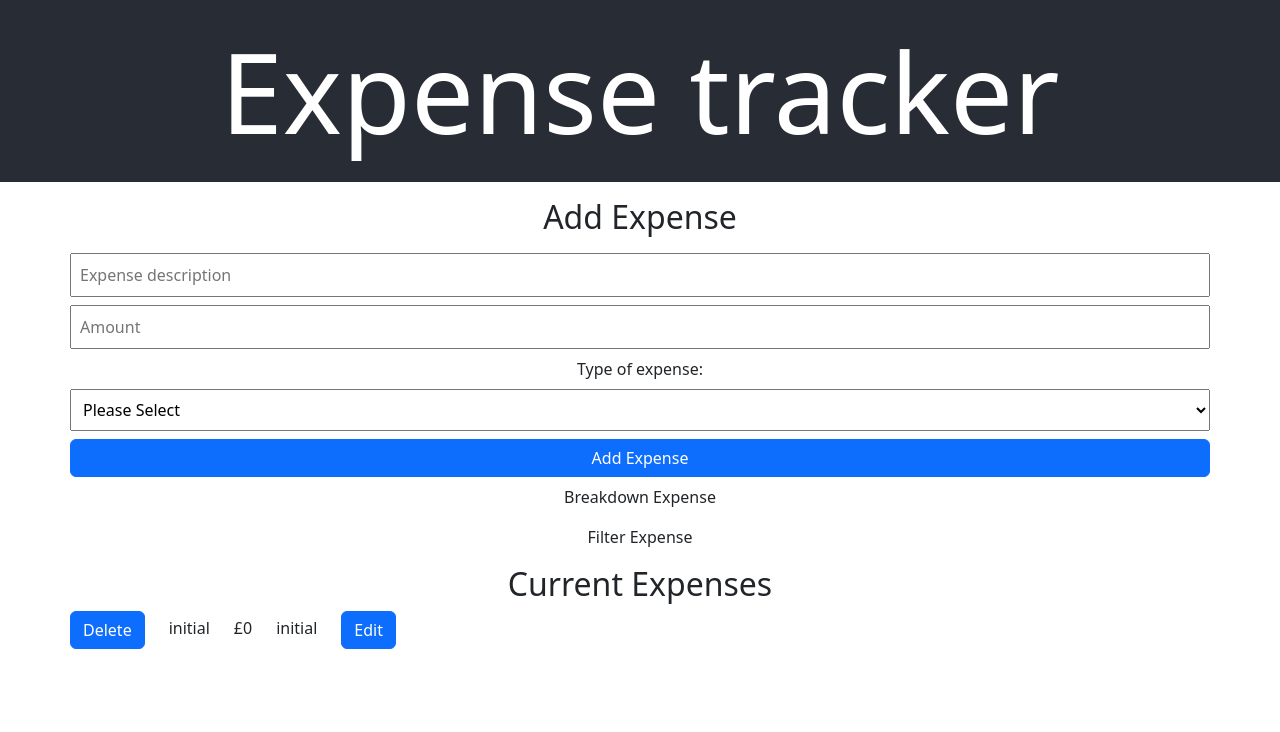
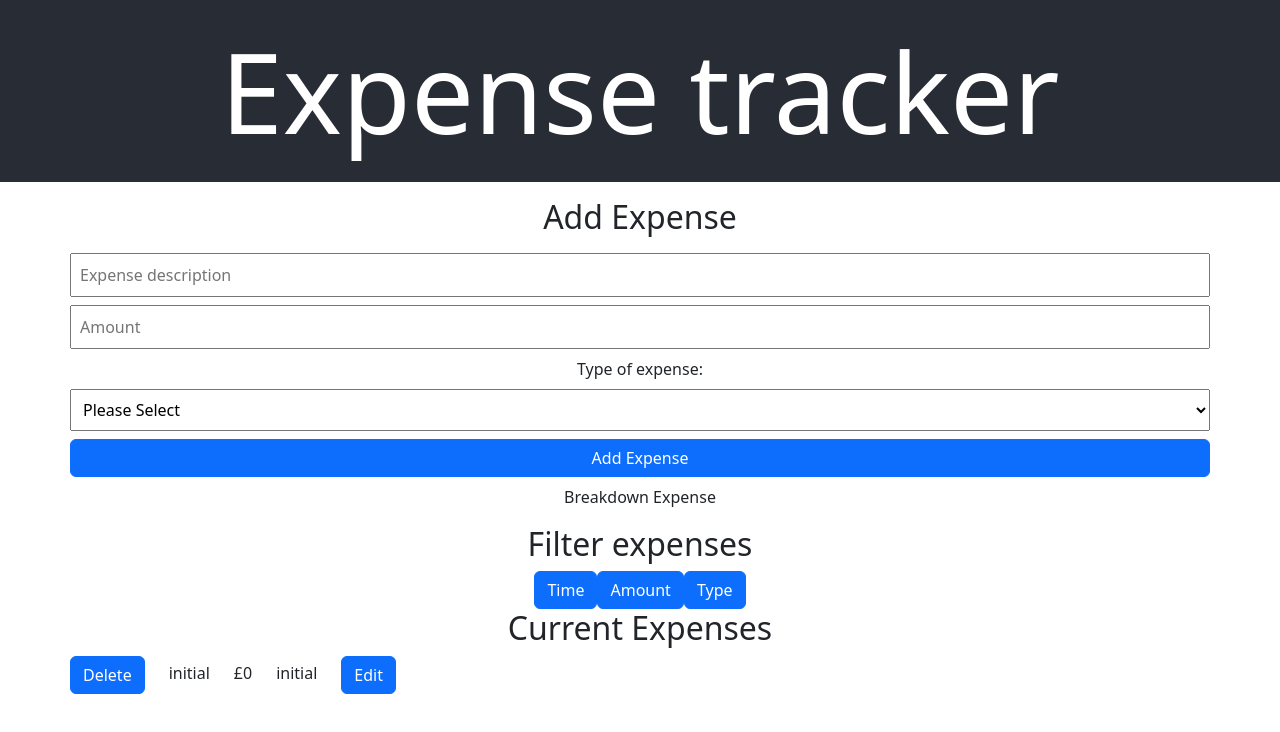
Before and after one commit to MoAnsir/Expense_Tracker, a React (Create React App) app: page / in a window 1280 px wide. Shown: the top 732 px of the page. Built offline with nearby package versions, Linux system fonts and the light colour scheme.

Commit message:
filters working

```diff
--- a/src/App.js
+++ b/src/App.js
@@ -25,7 +25,7 @@ function App() {
             <Container>
                 <AddExpense setExpenses={setExpenses} expenses={expenses} />
                 <BreakdownExpense />
-                <FilterExpense />
+                <FilterExpense expenses={expenses} setExpenses={setExpenses} />
                 <ListExpense setExpenses={setExpenses} expenses={expenses} />
             </Container>
         </div>
--- a/src/Comps/FilterExpense.js
+++ b/src/Comps/FilterExpense.js
@@ -1,11 +1,72 @@
 import { Row, Col, Button } from "react-bootstrap";
 import { useState } from "react";
 
-function FilterExpense({}) {
+function FilterExpense({ expenses, setExpenses }) {
+    const [timeButton, setTimeButton] = useState(false);
+    const [amountButton, setAmountButton] = useState(false);
+    const [typeButton, setTypeButton] = useState(false);
+
+    const sortDate = [...expenses].sort(
+        (a, b) => Number(a.date) - Number(b.date)
+    );
+
+    const sortAmount = [...expenses].sort(
+        (a, b) => Number(a.amount) - Number(b.amount)
+    );
+
+    const sortType = [...expenses].sort((a, b) => {
+        let ta = a.type.toLowerCase();
+        let tb = b.type.toLowerCase();
+        if (ta < tb) {
+            return -1;
+        }
+        if (ta > tb) {
+            return 1;
+        }
+        return 0;
+    });
+
+    const onTimeFilterClick = () => {
+        setTimeButton(!timeButton);
+
+        if (timeButton) {
+            setExpenses(sortDate);
+        } else {
+            setExpenses(sortDate.reverse());
+        }
+    };
+
+    const onAmountFilterClick = () => {
+        setAmountButton(!amountButton);
+
+        if (amountButton) {
+            setExpenses(sortAmount);
+        } else {
+            setExpenses(sortAmount.reverse());
+        }
+    };
+
+    const onTypeFilterClick = () => {
+        setTypeButton(!typeButton);
+
+        if (typeButton) {
+            setExpenses(sortType);
+        } else {
+            setExpenses(sortType.reverse());
+        }
+    };
+
     return (
         <Row>
             <Col>
-                <p>Filter Expense</p>
+                <div>
+                    <h2>Filter expenses</h2>
+                    <Button onClick={() => onTimeFilterClick()}>Time</Button>
+                    <Button onClick={() => onAmountFilterClick()}>
+                        Amount
+                    </Button>
+                    <Button onClick={() => onTypeFilterClick()}>Type</Button>
+                </div>
             </Col>
         </Row>
     );
```
